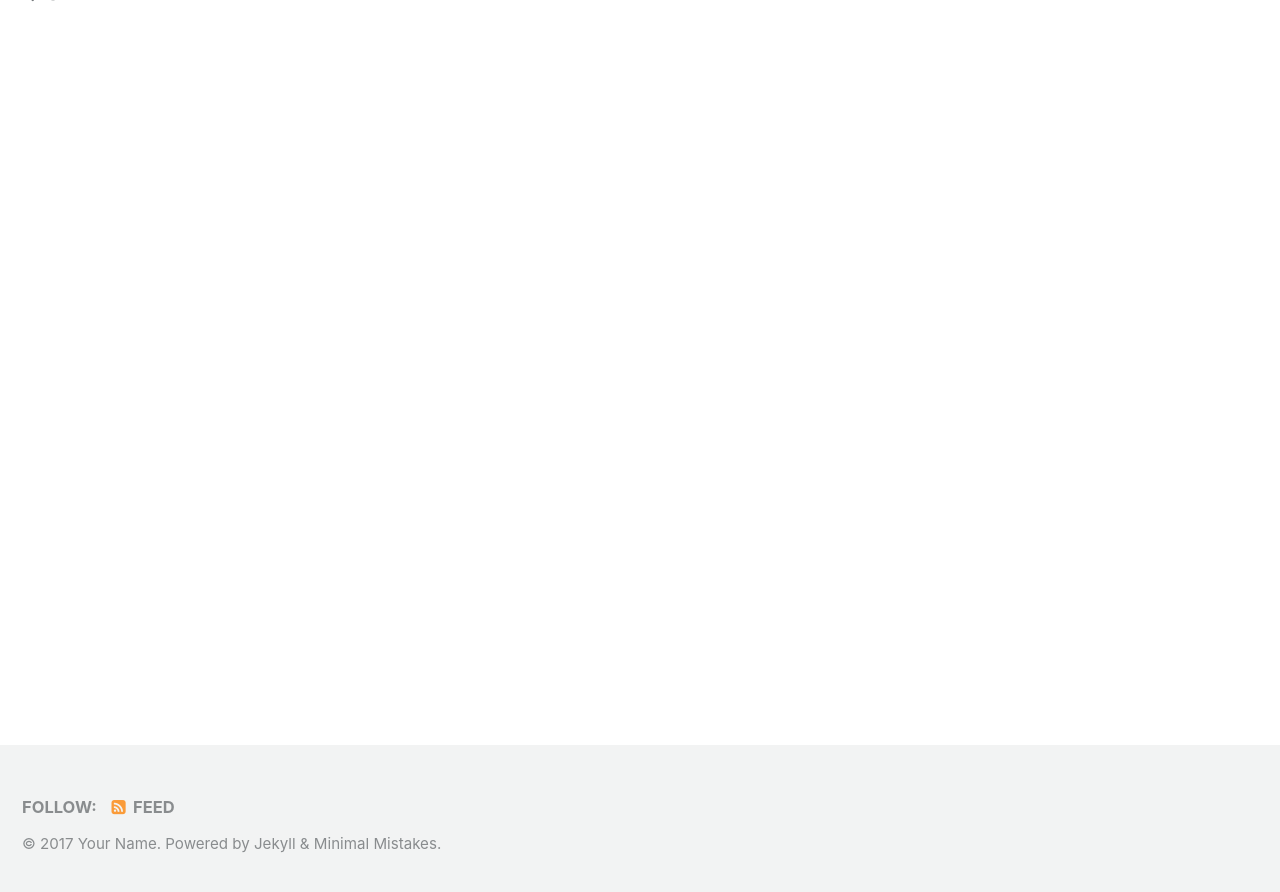
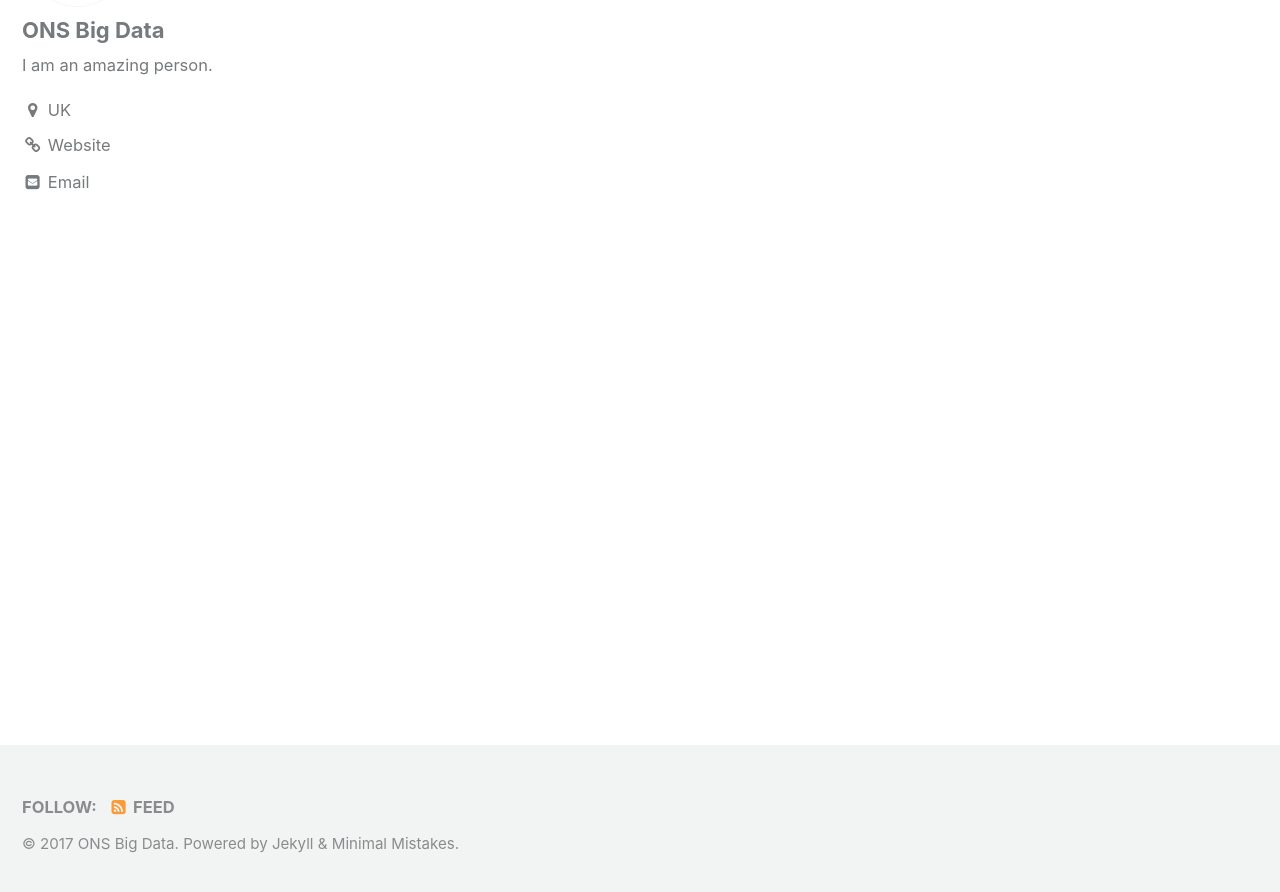
Before and after one commit to ONSBigData/ONSBigData.github.io, a Jekyll site: the page built from index.html, in a window 1280 px wide and 900 px high, scrolled down 253 px. Shown: the top 892 px of the window. Built offline with Jekyll 4.4.1, drawn with Linux system fonts in a browser that asks for light colours; the list of posts is cut into pages by our own code; some of the changed text lies outside the part shown.

Commit message:
Update config file

```diff
--- a/_config.yml
+++ b/_config.yml
@@ -9,13 +9,13 @@
 
 # Site Settings
 locale                   : "en"
-title                    : "Site Title"
+title                    : &name "ONS Big Data" # &name is a YAML anchor which can be *referenced later
 title_separator          : "-"
-name                     : "Your Name"
+name                     : *name # *name is a YAML reference pointing to the &anchor earlier
 description              : "An amazing website."
-url                      : # the base hostname & protocol for your site e.g. "https://mmistakes.github.io"
+url                      : https://onsbigdata.github.io
 baseurl                  : # the subpath of your site, e.g. "/blog"
-repository               : # GitHub username/repo-name e.g. "mmistakes/minimal-mistakes"
+repository               : "onsbigdata/onsbigdata.github.io"
 teaser                   : # path of fallback teaser image, e.g. "/assets/images/500x300.png"
 # breadcrumbs            : false # true, false (default)
 words_per_minute         : 200
@@ -79,12 +79,12 @@
 
 # Site Author
 author:
-  name             : "Your Name"
-  avatar           : # path of avatar image, e.g. "/assets/images/bio-photo.jpg"
+  name             : *name
+  avatar           : "/assets/images/ascii_logo.png"
   bio              : "I am an amazing person."
-  location         : "Somewhere"
-  email            :
-  uri              :
+  location         : "UK"
+  email            : ons.big.data.project@ons.gsi.gov.uk
+  uri              : "https://www.ons.gov.uk/aboutus/whatwedo/programmesandprojects/theonsbigdataproject"
   bitbucket        :
   codepen          :
   dribbble         :
@@ -177,7 +177,7 @@
 permalink: /:categories/:title/
 paginate: 5 # amount of posts to show
 paginate_path: /page:num/
-timezone: # https://en.wikipedia.org/wiki/List_of_tz_database_time_zones
+timezone: Europe/London
 
 
 # Plugins (previously gems:)
```
Also changed, not shown: assets/images/ascii_logo.png (added).
